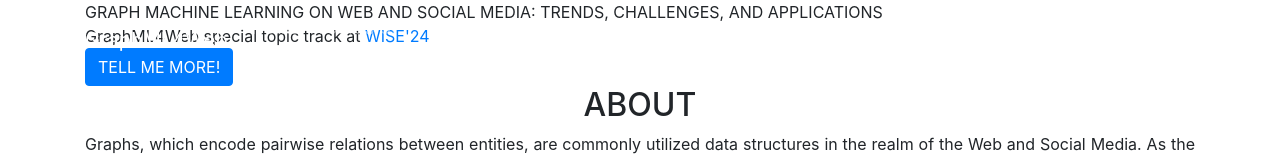
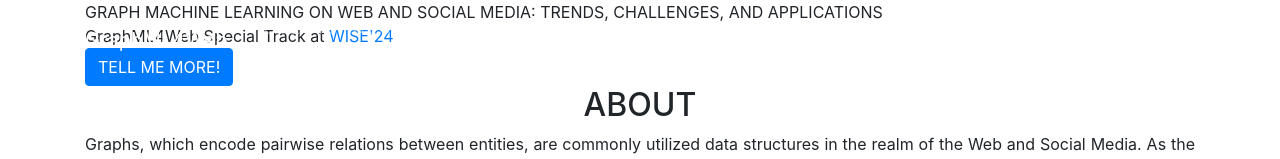
Before and after one commit to advanced-recommender-systems/Graph-Machine-Learning-WISE2024, a website with bundled scripts: page index.html in a window 1280 px wide. Shown: the top 159 px of the page. Built offline with nearby package versions, Linux system fonts and the light colour scheme; files whose address does not match are found by name; a web font is replaced by a local one.

Commit message:
update special track

```diff
--- a/index.html
+++ b/index.html
@@ -78,7 +78,7 @@
     <div class="container">
       <div class="intro-text">
         <div class="intro-heading text-uppercase">Graph Machine Learning on Web and Social Media: Trends, Challenges, and Applications</div>
-  <div class="intro-lead-in">GraphML4Web special topic track at <a href="https://wise2024-qatar.com">WISE'24</a></div>
+  <div class="intro-lead-in">GraphML4Web Special Track at <a href="https://wise2024-qatar.com">WISE'24</a></div>
          <!-- <div class="intro-lead-in">Proceedings are available <a href="http://ceur-ws.org/Vol-2635/">on-line</a>.</div> -->
         <a class="btn btn-primary btn-xl text-uppercase js-scroll-trigger" href="#home">Tell Me More!</a>
       </div>
```
